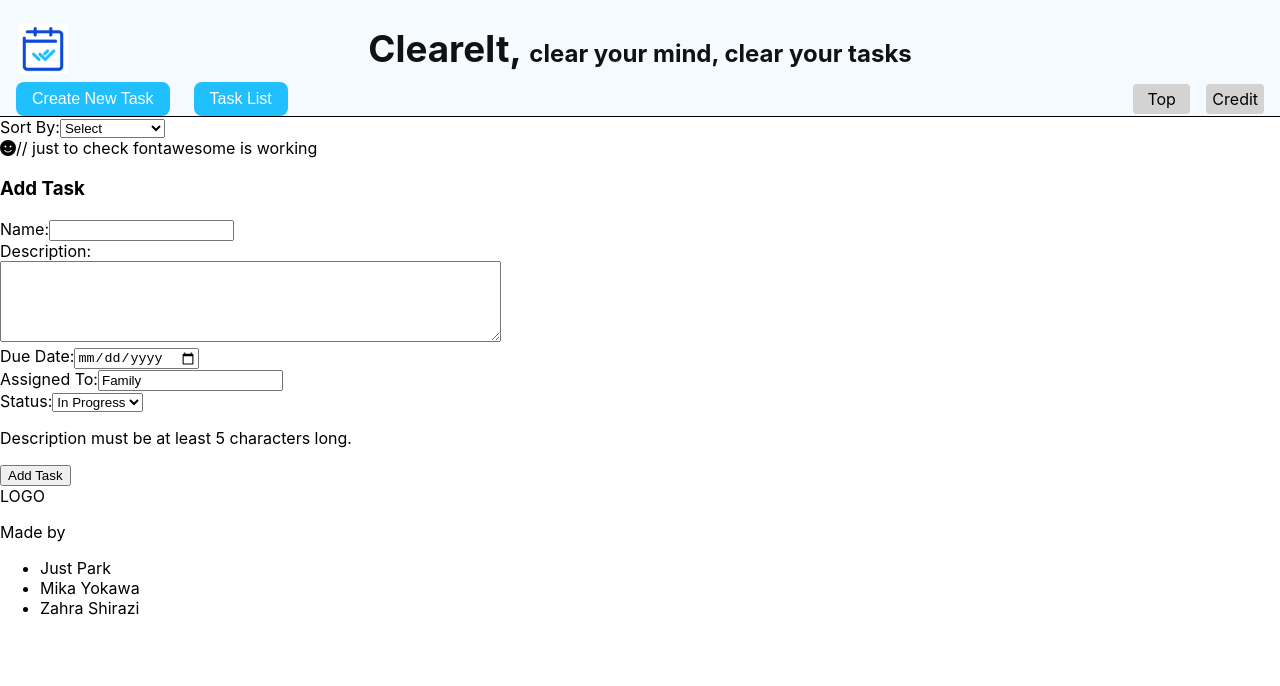
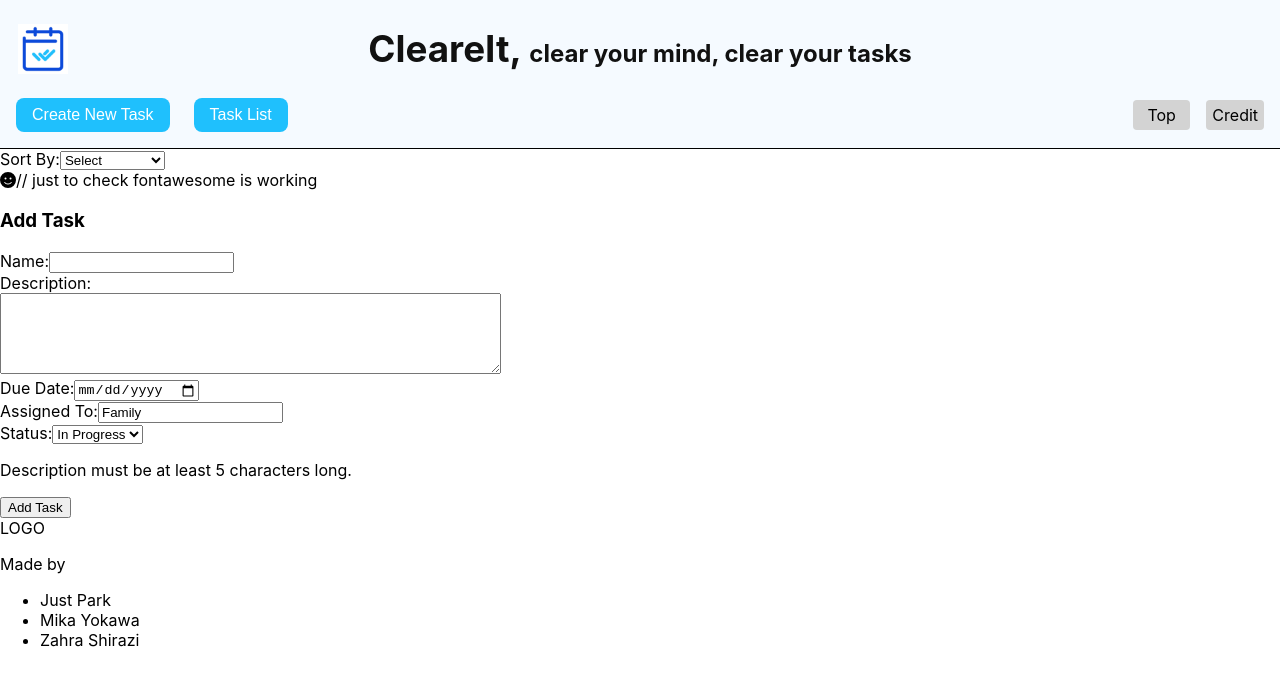
Before and after one commit to zara-sh/ToDoAppW13, a React (Create React App) app: page / in a window 1280 px wide. Shown: the top 686 px of the page. Built offline with nearby package versions, Linux system fonts and the light colour scheme.

Commit message:
fix the margin of ceate new task to  align  it with logo

```diff
--- a/src/components/MainHeader.css
+++ b/src/components/MainHeader.css
@@ -58,8 +58,8 @@
 		display: flex;
 		justify-content: space-between;
 		align-items: center;
-		margin: 0;
-		padding: 0;
+		margin: 1em  0 1em 0;
+		/* padding: 0; */
 	}
 
 	#header-nav div {
@@ -90,7 +90,7 @@
 		list-style: none;
 		display: flex;
 		gap: 1em;
-		margin: 0;
+		margin: 0 0 0 1em;
 
 		li {
 			padding: 0.3em;
```
